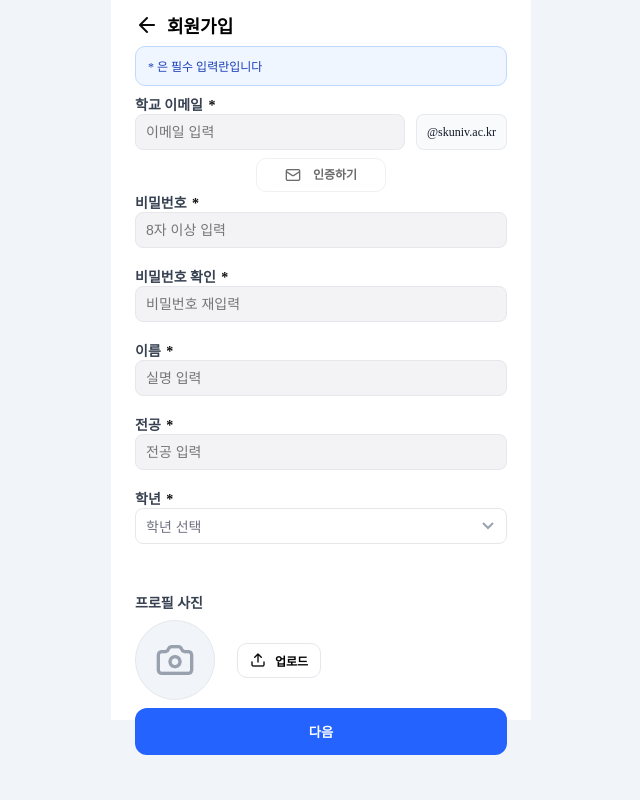
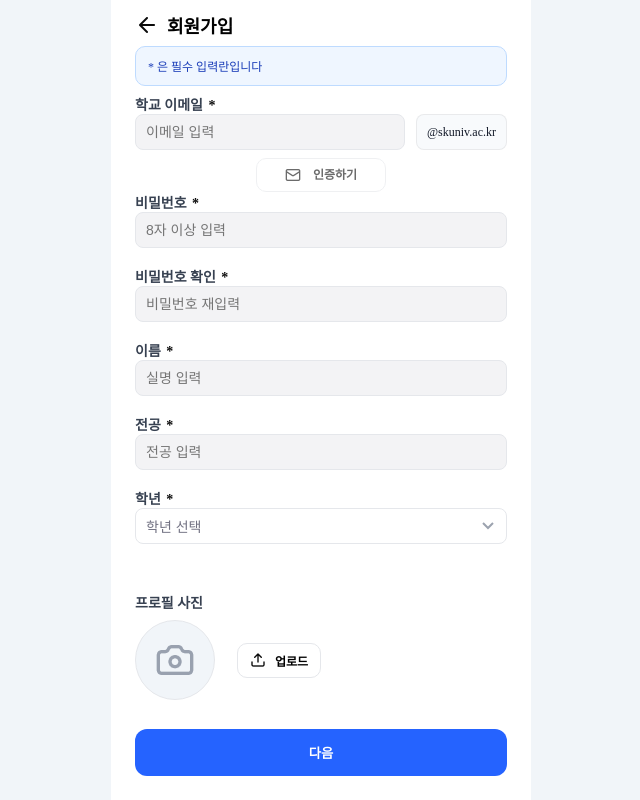
Before and after one commit to LinkUSK/FrontEnd, a React (Vite) app: page /signup in a window 1280 px wide. Shown: the whole page, without its empty margins (319-959 px from the left). Built offline with nearby package versions, Linux system fonts and the light colour scheme.

Commit message:
signup-card max-height 제거

```diff
--- a/src/styles/signUp.css
+++ b/src/styles/signUp.css
@@ -11,7 +11,6 @@
   width: 100%;
   max-width: 420px;
   height: 100vh;
-  max-height: 720px;
   background: #ffffff;
   border-radius: 0;
   box-shadow: 0 0 0 rgba(0, 0, 0, 0);
```
